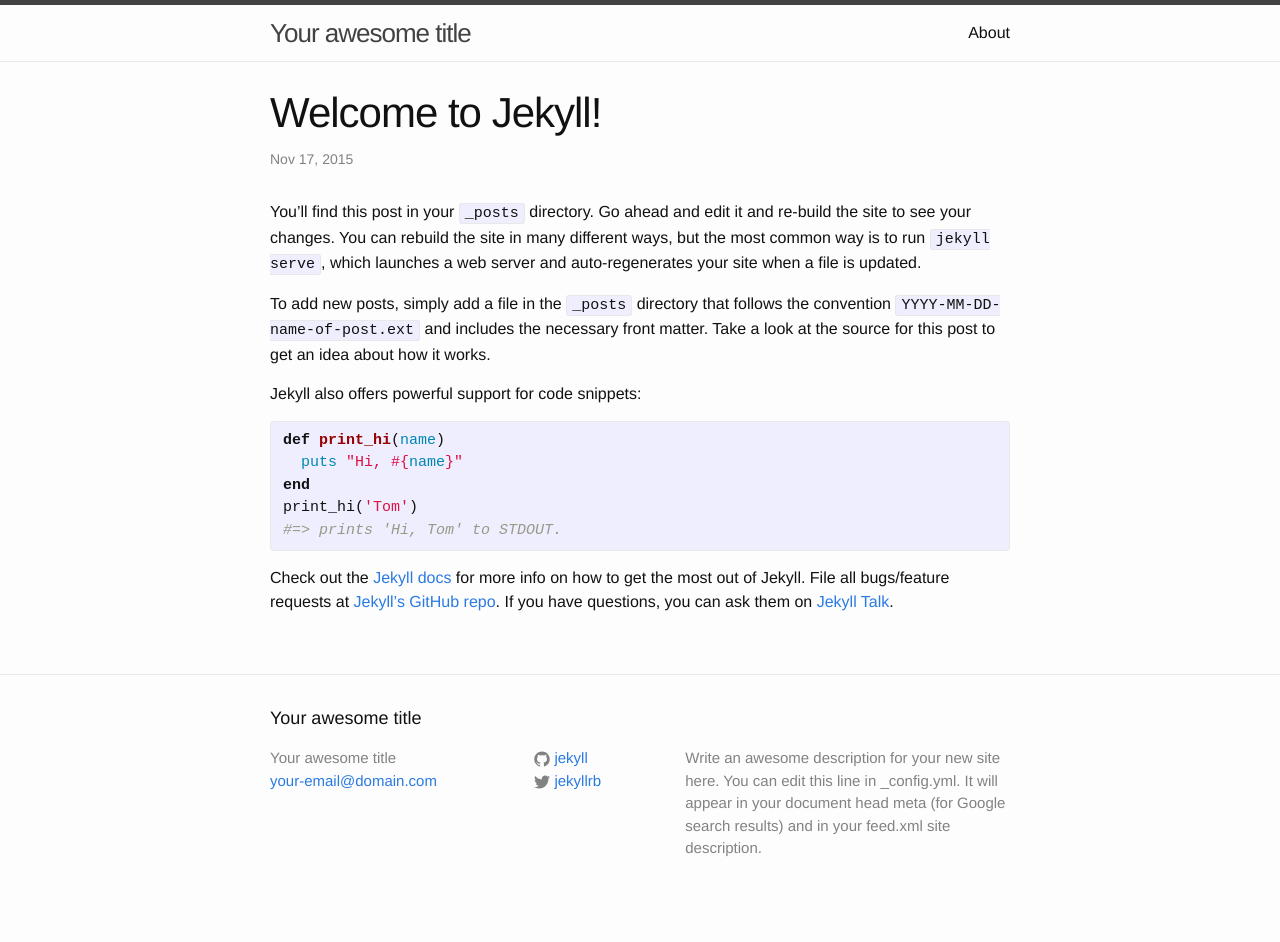
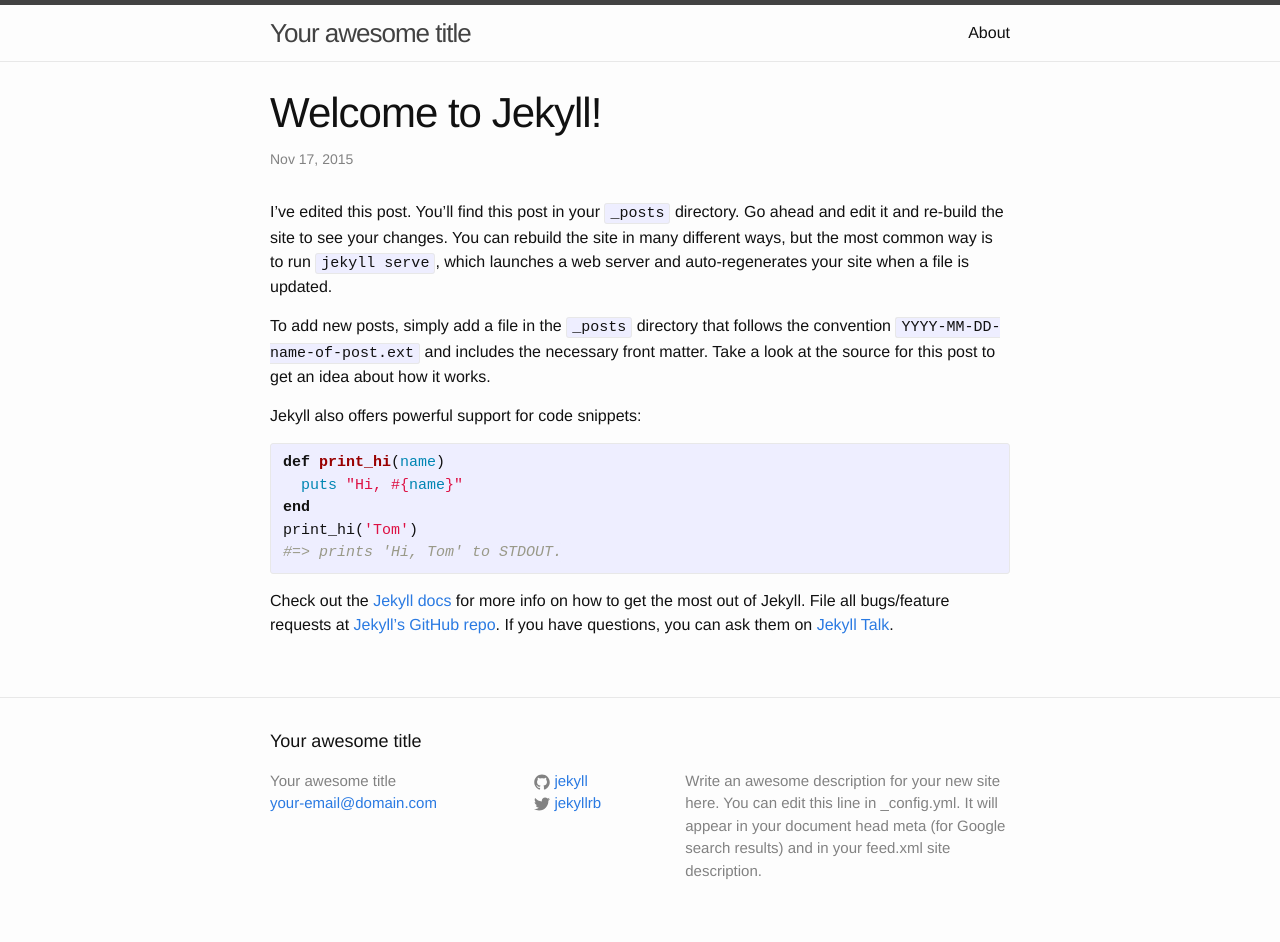
Before and after one commit to realph/jekyll, a Jekyll site: the page built from _posts/2015-11-17-welcome-to-jekyll.markdown, in a window 1280 px wide. Built offline with Jekyll 4.4.1, drawn with Linux system fonts in a browser that asks for light colours; before the commit the page ends 920 px from its top, so only the background shows below that.

Commit message:
Updated 2015-11-17-welcome-to-jekyll.markdown

```diff
--- a/_posts/2015-11-17-welcome-to-jekyll.markdown
+++ b/_posts/2015-11-17-welcome-to-jekyll.markdown
@@ -1,10 +1,12 @@
 ---
 layout: post
-title:  "Welcome to Jekyll!"
-date:   2015-11-17 16:20:50 +0000
+title: "Welcome to Jekyll!"
+date: "2015-11-17 16:20:50 +0000"
 categories: jekyll update
+published: true
 ---
-You’ll find this post in your `_posts` directory. Go ahead and edit it and re-build the site to see your changes. You can rebuild the site in many different ways, but the most common way is to run `jekyll serve`, which launches a web server and auto-regenerates your site when a file is updated.
+
+I've edited this post. You’ll find this post in your `_posts` directory. Go ahead and edit it and re-build the site to see your changes. You can rebuild the site in many different ways, but the most common way is to run `jekyll serve`, which launches a web server and auto-regenerates your site when a file is updated.
 
 To add new posts, simply add a file in the `_posts` directory that follows the convention `YYYY-MM-DD-name-of-post.ext` and includes the necessary front matter. Take a look at the source for this post to get an idea about how it works.
 
```
